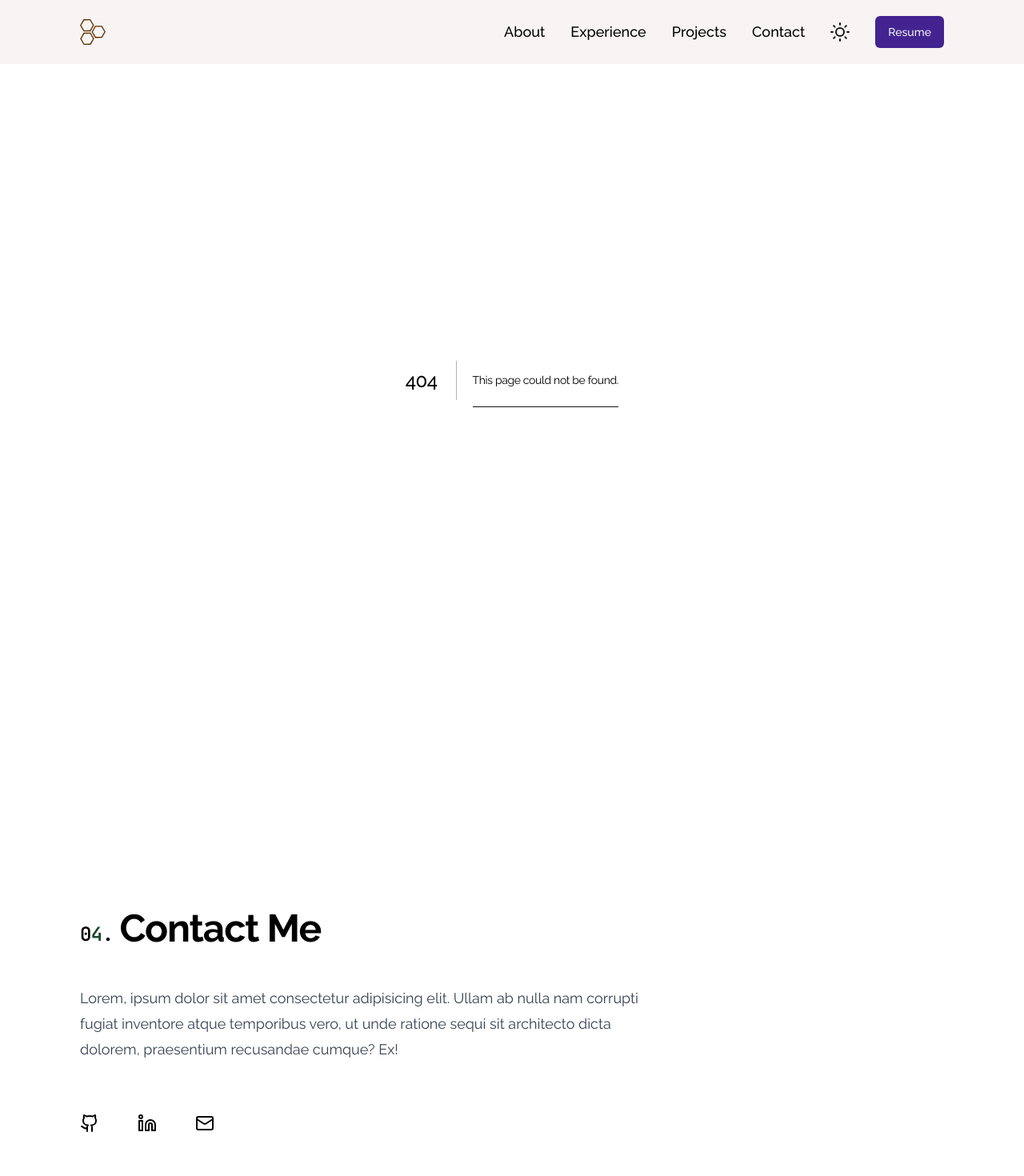
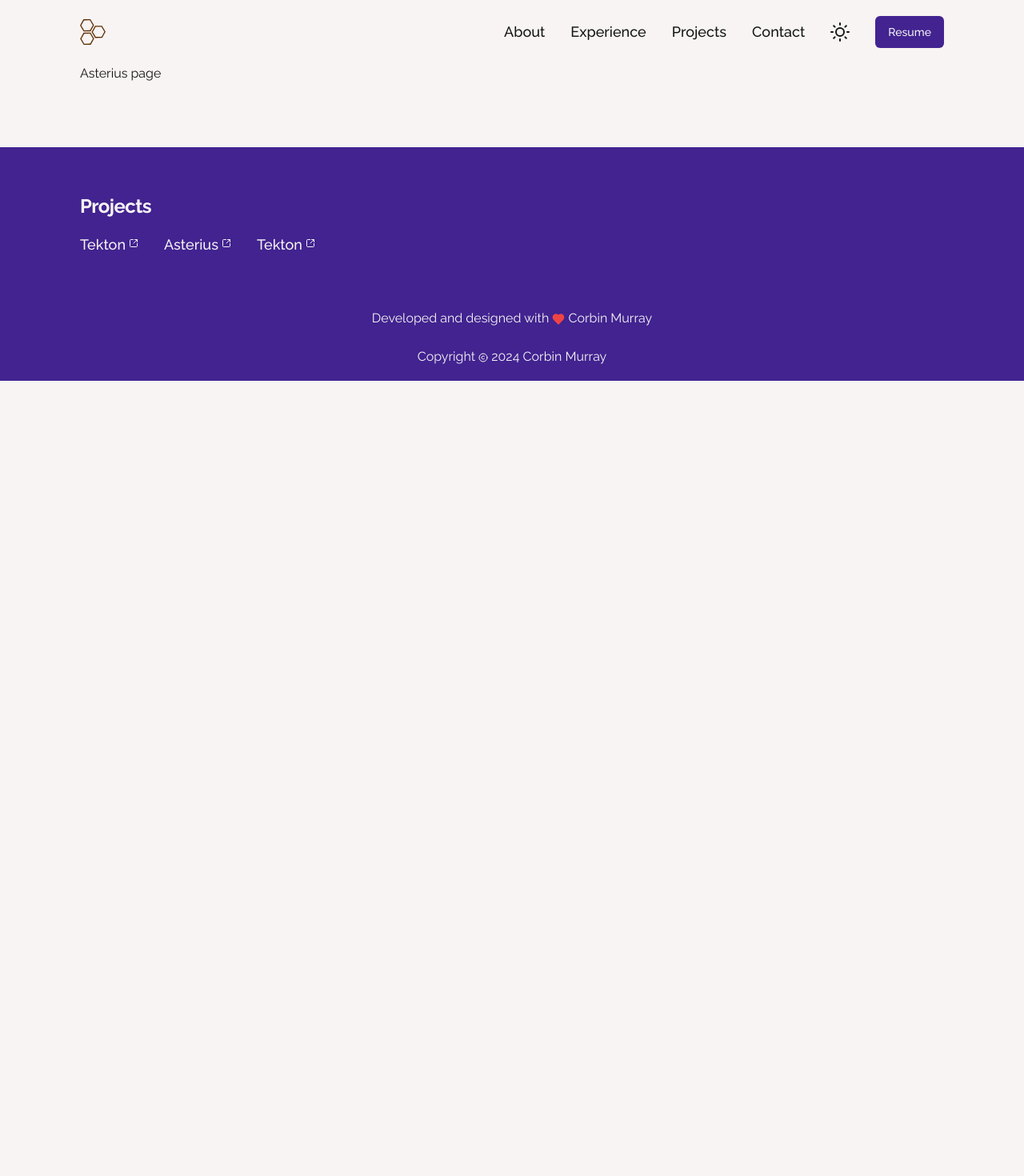
Before and after one commit to corbinmurray/corbinmurray-dev, a Next.js app: page /projects/asterius in a window 1280 px wide. Before the commit this address had no page. Shown: the top 1470 px of the page at 80% size. After the commit the page ends 800 px from the top, so only its background shows below. Built offline with nearby package versions, Linux system fonts and the light colour scheme.

Commit message:
Add asterius page

```diff
--- a/app/layout.tsx
+++ b/app/layout.tsx
@@ -65,21 +65,7 @@ export default function RootLayout({
 
 					<div className="container">{children}</div>
 
-					<footer id="contact" className="mt-20">
-						<div className="container">
-							<RevealSection id="contact" className="mb-32 md:mb-64 scroll-mt-24 mt-32 md:mt-64">
-								<SectionHeader sequence={4} title="Contact Me" />
-
-								<article>
-									<p>
-										Lorem, ipsum dolor sit amet consectetur adipisicing elit. Ullam ab nulla nam corrupti fugiat inventore atque temporibus vero, ut unde
-										ratione sequi sit architecto dicta dolorem, praesentium recusandae cumque? Ex!
-									</p>
-								</article>
-
-								<SocialLinks orientation="horizontal" className="mt-16 md:gap-12" />
-							</RevealSection>
-						</div>
+					<footer  className="mt-20">
 
 						<div className="w-full bg-secondary mt-20 py-4">
 							<div className="container mt-5 text-secondary-foreground">
--- a/app/page.tsx
+++ b/app/page.tsx
@@ -127,6 +127,19 @@ export default async function Home() {
 					})}
 				</ul>
 			</RevealSection>
+
+			<RevealSection id="contact" className="mb-32 md:mb-64 scroll-mt-24 mt-32 md:mt-64">
+				<SectionHeader sequence={4} title="Contact Me" />
+
+				<article>
+					<p>
+						Lorem, ipsum dolor sit amet consectetur adipisicing elit. Ullam ab nulla nam corrupti fugiat inventore atque temporibus vero, ut unde ratione sequi
+						sit architecto dicta dolorem, praesentium recusandae cumque? Ex!
+					</p>
+				</article>
+
+				<SocialLinks orientation="horizontal" className="mt-16 md:gap-12" />
+			</RevealSection>
 		</main>
 	);
 }
--- /dev/null
+++ b/app/projects/asterius/page.tsx
@@ -0,0 +1,3 @@
+export default async function Page() {
+	return <div>Asterius page</div>;
+}
--- a/components/ui/navbar.tsx
+++ b/components/ui/navbar.tsx
@@ -123,7 +123,7 @@ export default function Navbar({ className }: { className?: string }) {
 							<motion.div key={i} variants={desktopNavMenuChildrenAnimationVariants}>
 								<div className="relative flex flex-col overflow-x-hidden group">
 									<Link
-										href={navItem.href}
+										href={"/" + navItem.href}
 										className="lg:text-lg group-hover:text-primary group-hover:cursor-pointer smooth-hover font-medium"
 										onClick={closeMenu}>
 										{navItem.name}
--- a/lib/projects.json
+++ b/lib/projects.json
@@ -7,11 +7,11 @@
 		"liveSiteLink": "/projects/Tekton"
 	},
 	{
-		"title": "Tekton",
+		"title": "Asterius",
 		"description": "A minimal, dark blue theme for VS Code, Sublime Text, Atom, iTerm, and more. Available on Visual Studio Marketplace, Package Control, Atom Package Manager, and npm.",
 		"skills": ["VS Code", "Sublime Text", "Atom", "iTerm2", "Hyper"],
 		"githubLink": "https://github.com/corbinmurray/Tekton",
-		"liveSiteLink": "/projects/Tekton"
+		"liveSiteLink": "/projects/asterius"
 	},
 	{
 		"title": "Tekton",
```
